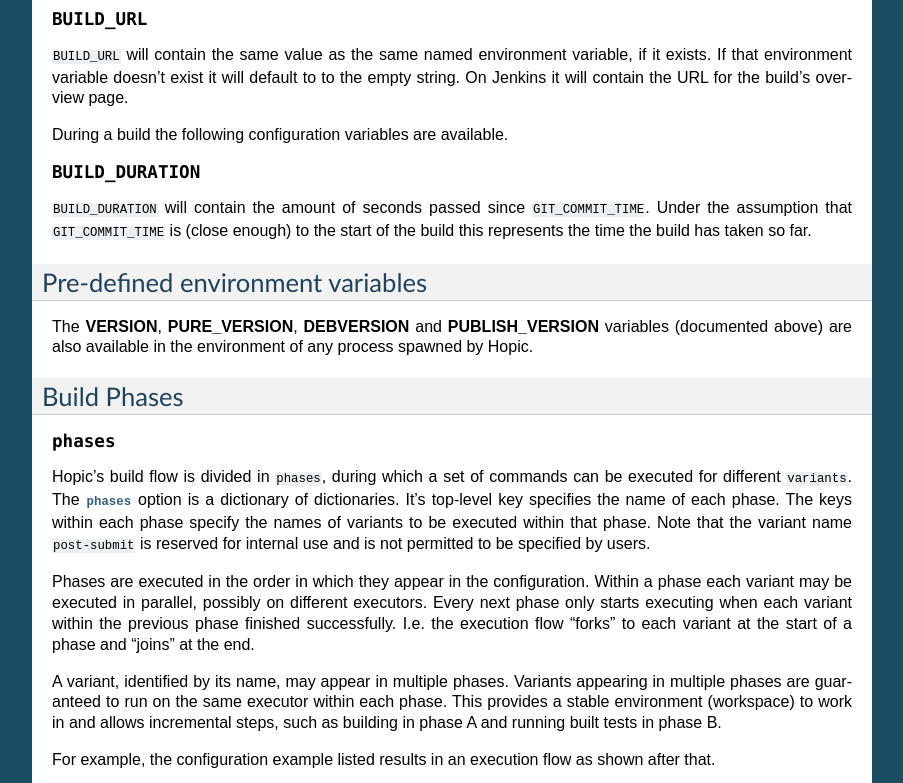
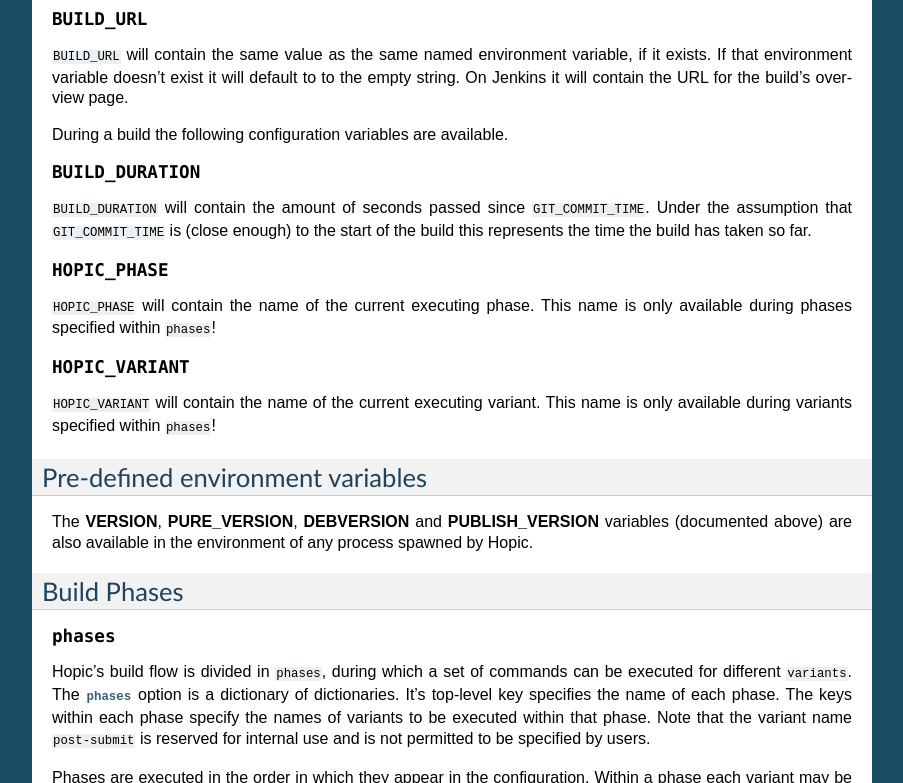
Before and after one commit to tomtom-international/hopic, a Sphinx documentation site: the page built from doc/source/config.rst, in a window 1280 px wide and 900 px high, scrolled down 2485 px, cut to the strip 0-783 px from the top of the window. Shown: the whole strip, without its empty margins (198-1101 px from the left). Built offline with Sphinx 7.4.7, drawn with Linux system fonts in a browser that asks for light colours.

Commit message:
docs: hopic phase and variant variables

```diff
--- a/doc/source/config.rst
+++ b/doc/source/config.rst
@@ -138,6 +138,16 @@ During a build the following configuration variables are available.
 
 ``BUILD_DURATION`` will contain the amount of seconds passed since ``GIT_COMMIT_TIME``.
 Under the assumption that ``GIT_COMMIT_TIME`` is (close enough) to the start of the build this represents the time the build has taken so far.
+
+.. option:: HOPIC_PHASE
+
+``HOPIC_PHASE`` will contain the name of the current executing phase.
+This name is only available during phases specified within ``phases``!
+
+.. option:: HOPIC_VARIANT
+
+``HOPIC_VARIANT`` will contain the name of the current executing variant.
+This name is only available during variants specified within ``phases``!
 
 Pre-defined environment variables
 ---------------------------------
@@ -1114,8 +1124,8 @@ When there is no ``sh`` block next to the ``finally`` block, the ``finally`` blo
 It is *not* allowed to specify a ``sh`` command after the global ``finally`` is defined.
 The global ``finally`` is always executed last within the variant.
 
-If the `finally` is specified on the same level as an ``sh`` command, the ``finally`` block is only executed when the
-corresponding `sh` block was executed, but not if an early command failed.
+If the ``finally`` is specified on the same level as an ``sh`` command, the ``finally`` block is only executed when the
+corresponding ``sh`` block was executed, but not if an early command failed.
 
 :option:`timeout` is supported, but only when attached to a command.
 
```
